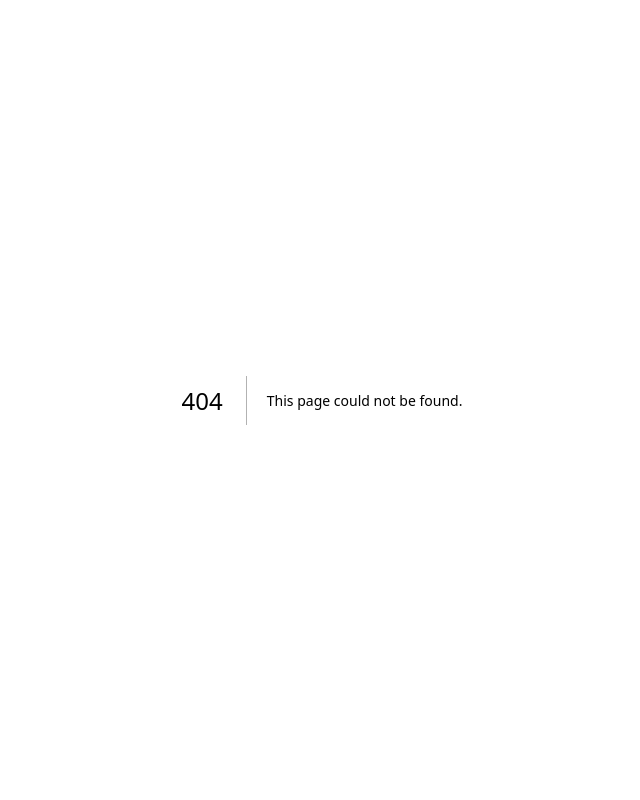
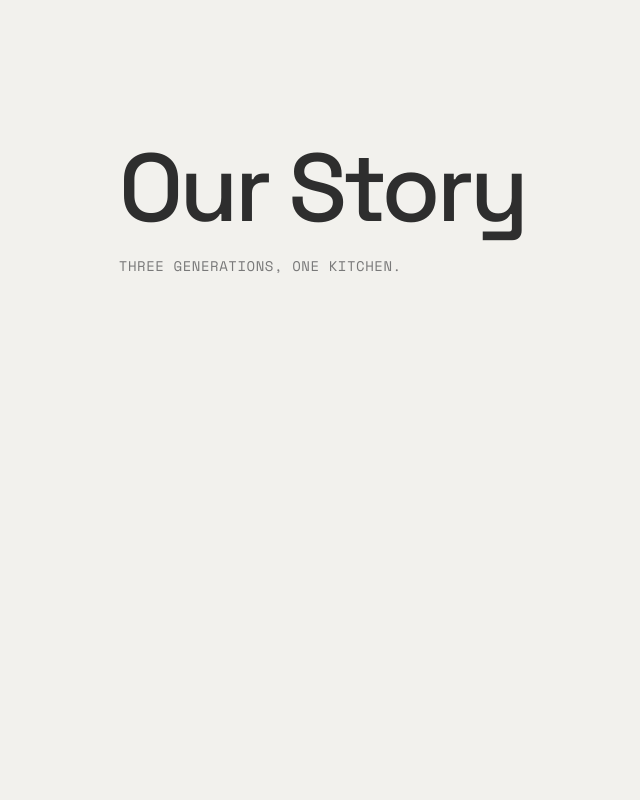
Before and after one commit to chichisun/reveallabs-site, a Next.js app: page /our-story in a window 1280 px wide. Before the commit this address had no page. Shown: the top 800 px of the page, without its empty margins (318-958 px from the left). Built offline with nearby package versions, Linux system fonts and the light colour scheme.

Commit message:
feat(our-story): scaffold /our-story route

```diff
--- a/src/app/globals.css
+++ b/src/app/globals.css
@@ -1564,3 +1564,35 @@ html[data-theme="dark"] .waitlist-card::before {
     stroke-width: 3;
   }
 }
+
+/* ── Our Story page ─────────────────────────────────────────── */
+.our-story-main {
+  padding: 140px 24px 80px;
+  max-width: 1200px;
+  margin: 0 auto;
+  min-height: 100vh;
+}
+.our-story-header {
+  margin-bottom: 64px;
+}
+.our-story-heading {
+  font-family: var(--font-sans);
+  font-size: clamp(48px, 8vw, 96px);
+  font-weight: 500;
+  letter-spacing: -0.04em;
+  line-height: 1.02;
+  margin: 0 0 16px;
+  color: var(--charcoal);
+}
+.our-story-lede {
+  font-family: var(--font-mono);
+  font-size: 14px;
+  letter-spacing: 0.04em;
+  text-transform: uppercase;
+  color: var(--muted);
+  margin: 0;
+}
+@media (max-width: 768px) {
+  .our-story-main { padding: 100px 20px 60px; }
+  .our-story-header { margin-bottom: 40px; }
+}
--- /dev/null
+++ b/src/app/our-story/page.tsx
@@ -0,0 +1,23 @@
+import type { Metadata } from "next";
+import { Footer } from "../../components/Footer";
+
+export const metadata: Metadata = {
+  title: "Our Story — reveal.",
+  description:
+    "Three generations, one kitchen. The family story behind Reveal — why we built a tool for independent restaurants.",
+};
+
+export default function OurStoryPage() {
+  return (
+    <>
+      <main className="our-story-main">
+        <header className="our-story-header">
+          <h1 className="our-story-heading">Our Story</h1>
+          <p className="our-story-lede">Three generations, one kitchen.</p>
+        </header>
+        {/* OurStory timeline lands in Task 8 */}
+      </main>
+      <Footer />
+    </>
+  );
+}
```
